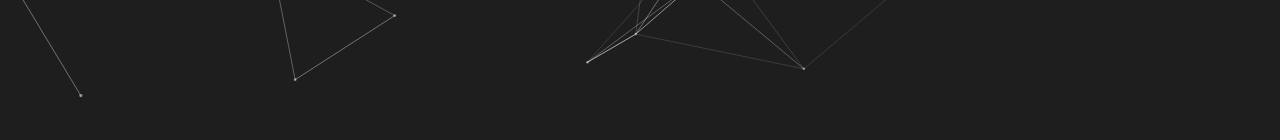
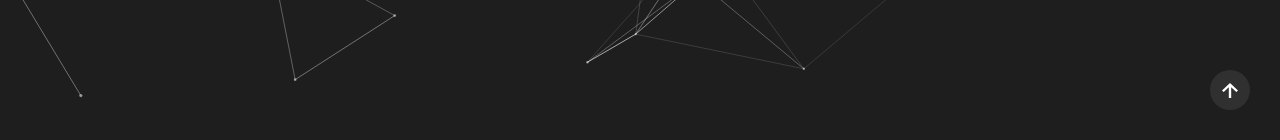
Before and after one commit to kdobrovolsky/portfolio-start-project, a React (Vite) app: page / in a window 1280 px wide. Shown: the part 660-800 px from the top of the page. Built offline with nearby package versions, Linux system fonts and the light colour scheme.

Commit message:
добавил анимацию на скролл и gotop

```diff
--- a/src/App.tsx
+++ b/src/App.tsx
@@ -7,6 +7,7 @@ import { Skills } from "./layout/sections/skills/Skills";
 import { Works } from "./layout/sections/works/Works";
 import { Contacts } from "./layout/sections/contacts/Contacts";
 import { Particlel } from "./components/particles/Particle";
+import { GoTopBtn } from "./components/goTopBtn/GoTopBtn";
 
 function App() {
   return (
@@ -20,6 +21,7 @@ function App() {
       <Contacts />
       <Slogan />
       <Footer />
+      <GoTopBtn/>
     </div>
   );
 }
--- /dev/null
+++ b/src/components/goTopBtn/GoTopBtn.tsx
@@ -0,0 +1,43 @@
+import styled from "styled-components"
+import goTop from "../../assets/images/goTop.svg"
+
+
+export const GoTopBtn = () => {
+    const scrollToTop = () => {
+      window.scrollTo({
+        top: 0,
+        behavior: 'smooth'
+      });
+    };
+
+    return (
+      <StyledGoTopBtn onClick={scrollToTop}>
+        <img src={goTop} alt="Кнопка GoTop" />
+      </StyledGoTopBtn>
+    );
+  };
+
+  const StyledGoTopBtn = styled.button`
+    position: fixed;
+    right: 30px;
+    bottom: 30px;
+    width: 40px;
+    height: 40px;
+    background: rgba(122, 122, 122, 0.199);
+    border: none;
+    border-radius: 50%;
+    cursor: pointer;
+    display: flex;
+    align-items: center;
+    justify-content: center;
+    padding: 0;
+    transition: background 0.3s;
+
+    &:hover {
+      background: rgba(59, 59, 59, 0.267);
+    }
+
+    svg {
+      display: block;
+    }
+  `;
--- a/src/layout/header/Header.tsx
+++ b/src/layout/header/Header.tsx
@@ -7,6 +7,8 @@ import { S } from "./Header_Styles";
 import { DesktopMenu } from "./HeaderMenu/DesktopMenu";
 
 const items = ["Home", "About", "Tech Stack", "Projects", "Contact"];
+
+
 
 export const Header = () => {
   return (
--- a/src/layout/sections/contacts/Contacts.tsx
+++ b/src/layout/sections/contacts/Contacts.tsx
@@ -35,7 +35,7 @@ export const Contacts = () => {
               <S.Field placeholder="Address"></S.Field>
               <S.Field placeholder="Phone"></S.Field>
               <S.Field placeholder="Your message" as={"textarea"}></S.Field>
-              <S.ButtonContacts type="submit">contact</S.ButtonContacts>
+              <S.ButtonContacts type="submit" >contact</S.ButtonContacts>
             </S.InputGrid>
           </S.Form>
         </S.FlexWrapper>
--- a/src/layout/sections/contacts/Contacts_Styles.ts
+++ b/src/layout/sections/contacts/Contacts_Styles.ts
@@ -99,7 +99,7 @@ const TitleDescription = styled.h2`
 `;
 
 const ContactsText = styled.p`
-  ${font({ Fmax: 18, Fmin: 12 })}
+  ${font({ Fmax: 20, Fmin: 12 })}
   display: block;
   font-size: 18px;
   line-height: 150%;
--- a/src/layout/sections/skills/Skill.tsx
+++ b/src/layout/sections/skills/Skill.tsx
@@ -65,9 +65,9 @@ const skillData = [
   },
   {
     iconId: "sass",
-    width: "113",
+    width: "120",
     height: "120",
-    viewBox: "0 0 113 87",
+    viewBox: "0 0 113 120",
     skillName: "SASS",
   },
   {
--- a/src/layout/sections/skills/Skills.tsx
+++ b/src/layout/sections/skills/Skills.tsx
@@ -14,7 +14,6 @@ export const Skills = () => {
         <SectionText $marginBottom="140px">
           Technologies I’ve been working with recently
         </SectionText>
-
         <Skill />
       </AnimatedSection>
       </Container>
```
Also changed, not shown: src/assets/images/goTop.svg (added), src/assets/images/sprite.svg.
